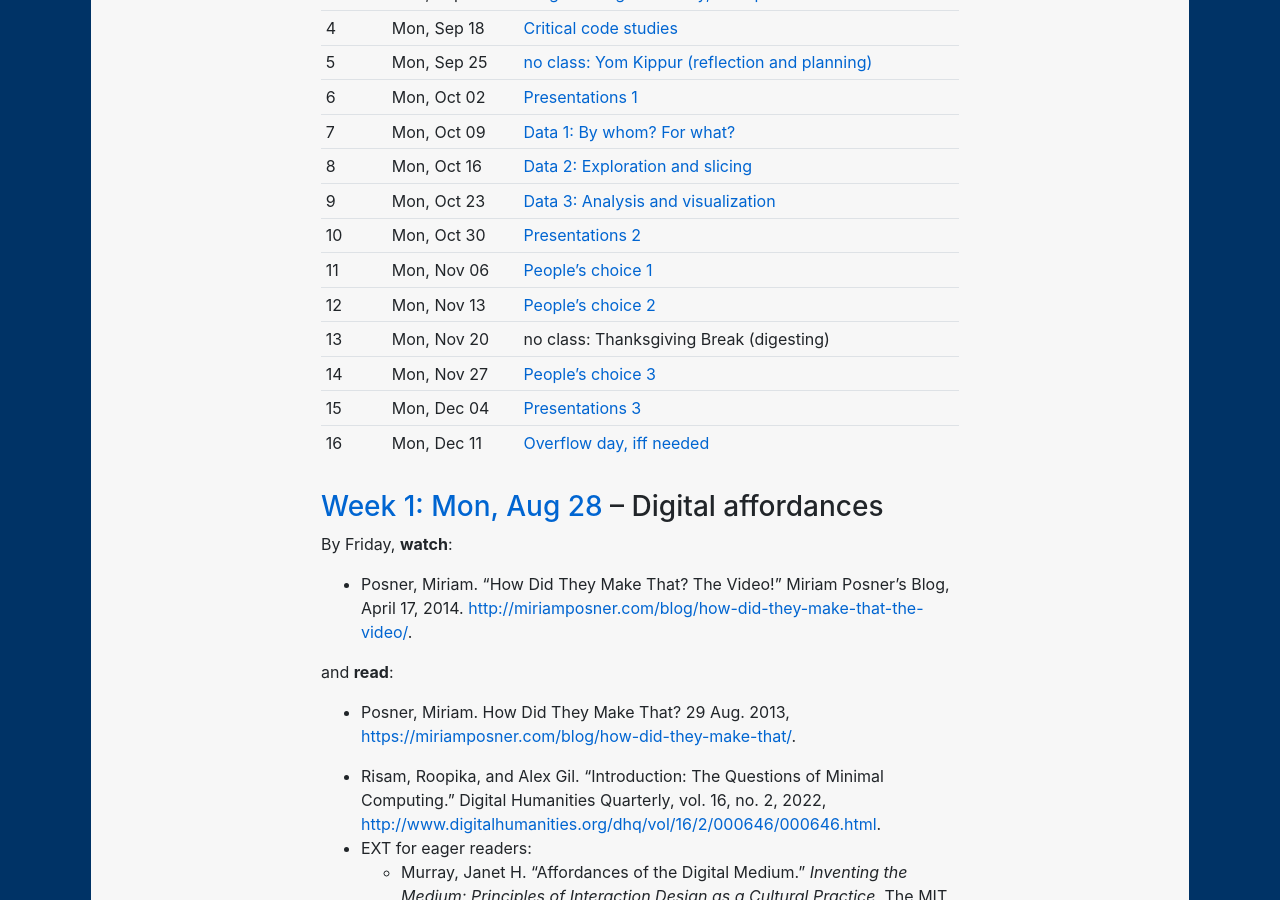
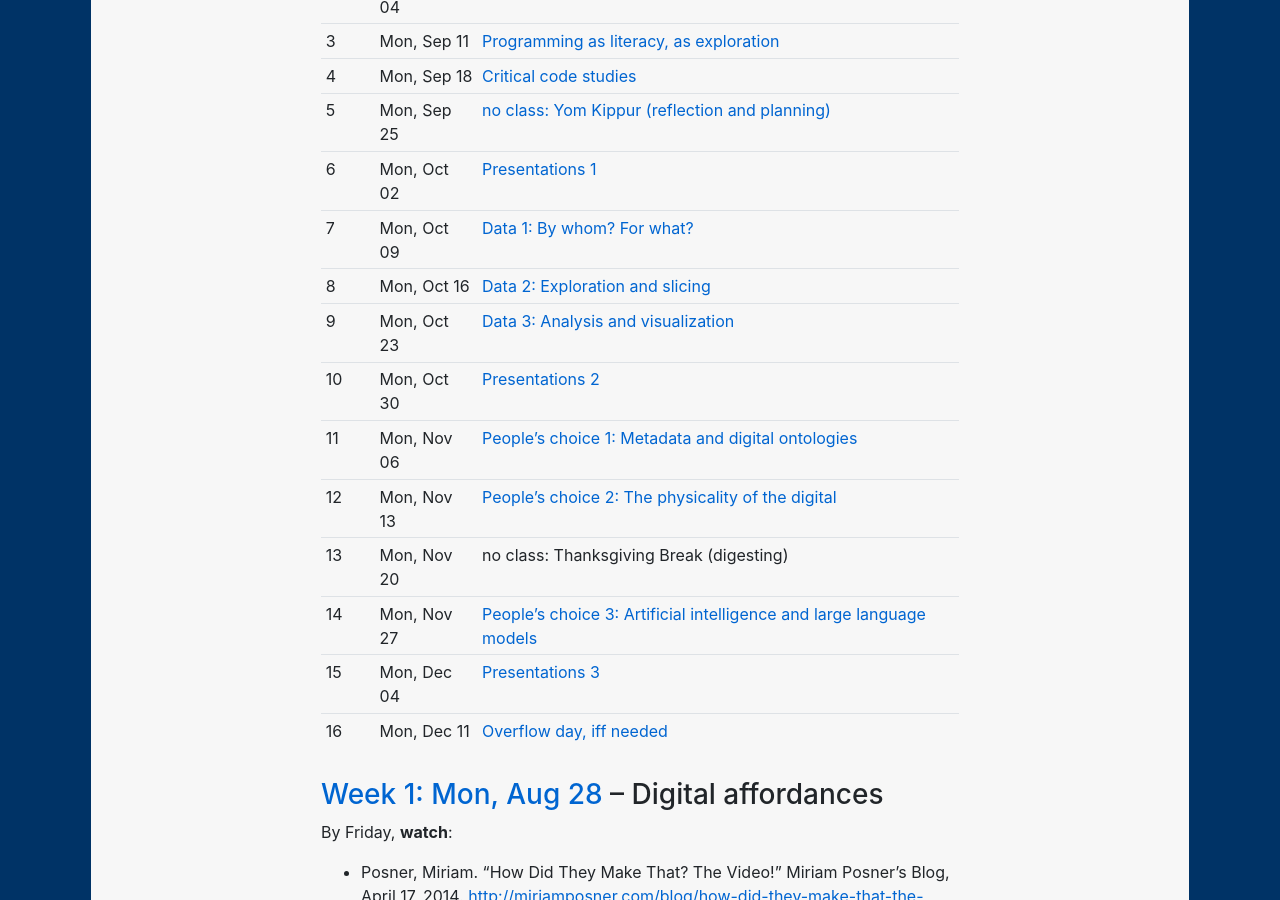
Before and after one commit to benmiller314/dsam2023fall, a Jekyll site: the page built from schedule.md, in a window 1280 px wide and 900 px high, scrolled down 906 px. Built offline with Jekyll 4.4.1, drawn with Linux system fonts in a browser that asks for light colours; our own code applies the rules of GitHub Pages for plain Markdown files.

Commit message:
add the people's actual choices to schedule TOC

```diff
--- a/schedule.md
+++ b/schedule.md
@@ -36,10 +36,10 @@ Week | Date | Lesson Title
 8 | Mon, Oct 16 | [Data 2: Exploration and slicing](#week-08)
 9 | Mon, Oct 23 | [Data 3: Analysis and visualization](#week-09)
 10 | Mon, Oct 30 | [Presentations 2](#week-10)
-11 | Mon, Nov 06 | [People's choice 1](#week-11)
-12 | Mon, Nov 13 | [People's choice 2](#week-12)
+11 | Mon, Nov 06 | [People's choice 1: Metadata and digital ontologies](#week-11)
+12 | Mon, Nov 13 | [People's choice 2: The physicality of the digital](#week-12)
 13 | Mon, Nov 20 | no class: Thanksgiving Break (digesting)
-14 | Mon, Nov 27 | [People's choice 3](#week-14)
+14 | Mon, Nov 27 | [People's choice 3: Artificial intelligence and large language models](#week-14)
 15 | Mon, Dec 04 | [Presentations 3](#week-15)
 16 | Mon, Dec 11 | [Overflow day, iff needed](#week-16)
 {: .table .table-sm}
```
Also changed, not shown: plans/week-03.md (+1 -1 lines), plans/week-14.md (+1 -1 lines).
